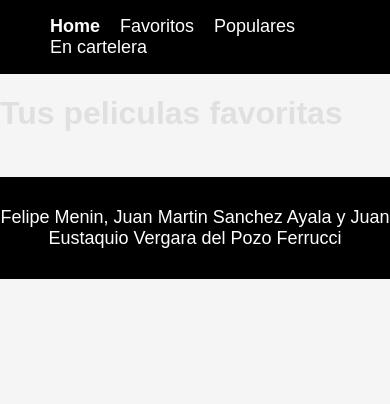
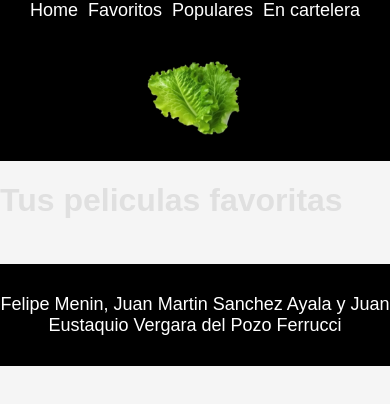
Before and after one commit to felipemenin/prog3-grupo7-2024, a React (Create React App) app: page /favorites in a window 390 px wide. Shown: the top 404 px of the page. Built offline with nearby package versions, Linux system fonts and the light colour scheme.

Commit message:
responsive y logo agregado

```diff
--- a/src/Components/Header/Header.css
+++ b/src/Components/Header/Header.css
@@ -1,24 +1,84 @@
-nav{
+nav {
     display: flex;
-    flex-wrap: wrap;
     justify-content: space-between;
+    align-items: center;
+    height: 100px;
     background-color: black;
+    padding: 0 20px;
 }
 
 nav ul {
     display: flex;
     flex-wrap: wrap;
     align-items: center;
+    margin: 0;
+    padding: 0;
+    list-style: none;
 }
 
-.main-nav li{
+.main-nav li {
     margin: 0 10px;
     display: flex;
-    flex-wrap: wrap;
     align-items: center;
     text-decoration: none;
+    color: white;
 }
 
-.main-nav li:first-child {
-    font-weight: bold;
+.imagen {
+    max-width: 15%;
+    height: 130px;
+    margin-right: 650px;
 }
+
+@media screen and (max-width: 1200px) {
+    nav {
+        justify-content: space-around;
+        padding: 0 15px;
+    }
+
+    .imagen {
+        max-width: 20%;
+        margin-right: 0;
+    }
+
+    nav ul {
+        justify-content: flex-start;
+    }
+
+    .main-nav li {
+        margin: 0 8px;
+    }
+}
+
+
+
+@media screen and (max-width: 768px) {
+    nav {
+        flex-direction: column;
+        height: auto;
+    }
+
+    nav ul {
+        justify-content: center;
+        margin-bottom: 10px;
+    }
+
+    .imagen {
+        max-width: 50%;
+        margin: 0 auto;
+
+    }
+}
+
+
+@media screen and (max-width: 480px) {
+    .imagen {
+        max-width: 70%;
+        margin: 0 auto;
+
+    }
+
+    .main-nav li {
+        margin: 0 5px;
+    }
+}
--- a/src/Components/Header/Header.js
+++ b/src/Components/Header/Header.js
@@ -3,14 +3,17 @@ import "./Header.css";
 
 const Header = () => {
   return (
+<>
     <nav>
       <ul className="main-nav">
         <NavBar link="/" elemento="Home" />
         <NavBar link="/favorites" elemento="Favoritos" />
         <NavBar link="/viewall/popular" elemento="Populares" />
         <NavBar link="/viewall/now_playing" elemento="En cartelera" />
-      </ul>
+        </ul>
+        <img className="imagen" src="././Images/green.png" alt="" />
     </nav>
+    </>
   );
 };
 
--- a/src/Components/MovieCard/MovieCard.css
+++ b/src/Components/MovieCard/MovieCard.css
@@ -1,10 +1,10 @@
-.show{
+.show {
     display: block;
 }
-.hide{
+.hide {
     display: none;
 }
-.movie-card{
+.movie-card {
     color: #777;
     font-size: 20px;
     padding: 10px;
@@ -15,23 +15,27 @@
     box-shadow: 0 .15rem 1.75rem 0 rgba(58,59,69,.15);
     margin: 5px;
     box-sizing: border-box;
+}
 
-}
-.movie-card img{
+.movie-card img {
     width: 100%;
     margin-bottom: 20px;
 }
+
 .movie-card:hover,
-.active{
-box-shadow: 0rem 0rem 10px 8px rgb(58 59 69 / 25%);
+.active {
+    box-shadow: 0rem 0rem 10px 8px rgb(58 59 69 / 25%);
 }
+
 .movie-card p {
     margin: 3px 0;
 }
+
 .movie-card h2 {
     margin: 2px 0;
 }
-.more{
+
+.more {
     color: blue;
     text-align: right;
 }
@@ -40,14 +44,49 @@ box-shadow: 0rem 0rem 10px 8px rgb(58 59 69 / 25%);
     text-decoration: underline;
     cursor: pointer;
 }
+
 .texto {
     text-decoration: none;
     color: rgb(11, 11, 11);
 }
+
 .titulo {
     text-decoration: none;
     color: black;
 }
+
 .verDescripcion {
-margin: 0;
+    margin: 0;
 }
+
+
+@media (max-width: 1024px) {
+    .movie-card {
+        width: 31%;
+    }
+}
+
+@media (max-width: 768px) {
+    .movie-card {
+        width: 48%;
+    }
+}
+
+@media (max-width: 480px) {
+    .movie-card {
+        width: 100%;
+        margin: 10px 0;
+    }
+
+    .movie-card h2 {
+        font-size: 18px;
+    }
+
+    .movie-card p {
+        font-size: 16px;
+    }
+
+    .more {
+        font-size: 14px;
+    }
+}
--- a/src/Components/MoviesGrid/MoviesGrid.css
+++ b/src/Components/MoviesGrid/MoviesGrid.css
@@ -1,16 +1,9 @@
-.movie-container {
-    display: flex;
-    flex-wrap: wrap;
-    align-items: center;
-    margin: 5px;
-    }
 body {
   margin: 0;
   font-family: 'Arial', sans-serif;
   background-color: whitesmoke;
   color: #e0e0e0;
 }
-
 
 header {
   background-color: #000;
@@ -24,14 +17,32 @@ body {
   margin: 0;
 }
 
-  /* Títulos */
 h2 {
   font-size: 28px;
   color: black;
   margin-bottom: 20px;
 }
 
-  /* Botones */
+
+.movie-container {
+  display: flex;
+  flex-wrap: wrap;
+  justify-content: center;
+  align-items: center;
+  margin: 5px;
+}
+
+.movie-container div {
+  background-color: #111010;
+  margin: 10px;
+  padding: 10px;
+  border-radius: 5px;
+  flex: 1 1 200px;
+  max-width: 300px;
+  color: white;
+  text-align: center;
+}
+
 button {
   display: inline-block;
   background-color: #111010;
@@ -50,3 +61,47 @@ body {
   background-color: #ff4757;
   transform: translateY(-3px);
 }
+
+@media (max-width: 768px) {
+  header h1 {
+      font-size: 28px;
+  }
+
+  h2 {
+      font-size: 24px;
+  }
+
+  button {
+      font-size: 14px;
+      padding: 8px 16px;
+  }
+
+  .movie-container div {
+      flex: 1 1 180px;
+  }
+}
+
+@media (max-width: 480px) {
+  header h1 {
+      font-size: 22px;
+  }
+
+  h2 {
+      font-size: 20px;
+  }
+
+  button {
+      font-size: 12px;
+      padding: 6px 12px;
+      margin-left: 0;
+  }
+
+  .movie-container {
+      flex-direction: column;
+  }
+
+  .movie-container div {
+      max-width: 100%;
+      margin: 5px 0;
+  }
+}
```
Lines whose indentation alone changed are shown as unchanged.
